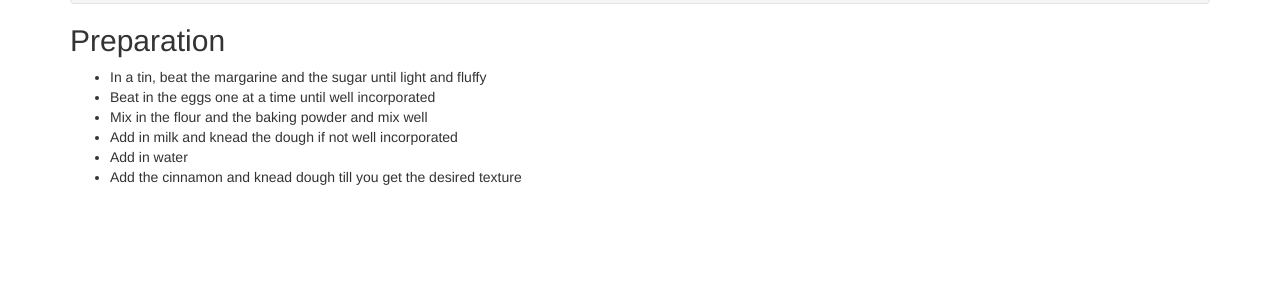
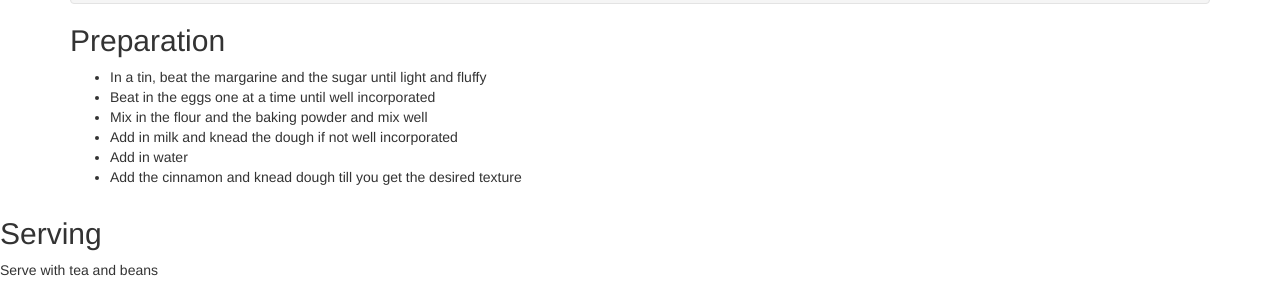
Before and after one commit to Blankphrase/Blog, a plain HTML site: page index.html in a window 1280 px wide. Shown: the part 724-1014 px from the top of the page. Before the commit the page ends 921 px from the top, so only its background shows below. Drawn offline with Linux system fonts and the light colour scheme.

Commit message:
This commit is to show the addition of a paragraph on how to serve the mandazis

```diff
--- a/index.html
+++ b/index.html
@@ -43,5 +43,7 @@
       <li>Add the cinnamon and knead dough till you get the desired texture</li>
     </ul>
     </div>
+    <h2>Serving</h2>
+    <p>Serve with tea and beans</p>
   </body>
 </html>
```
